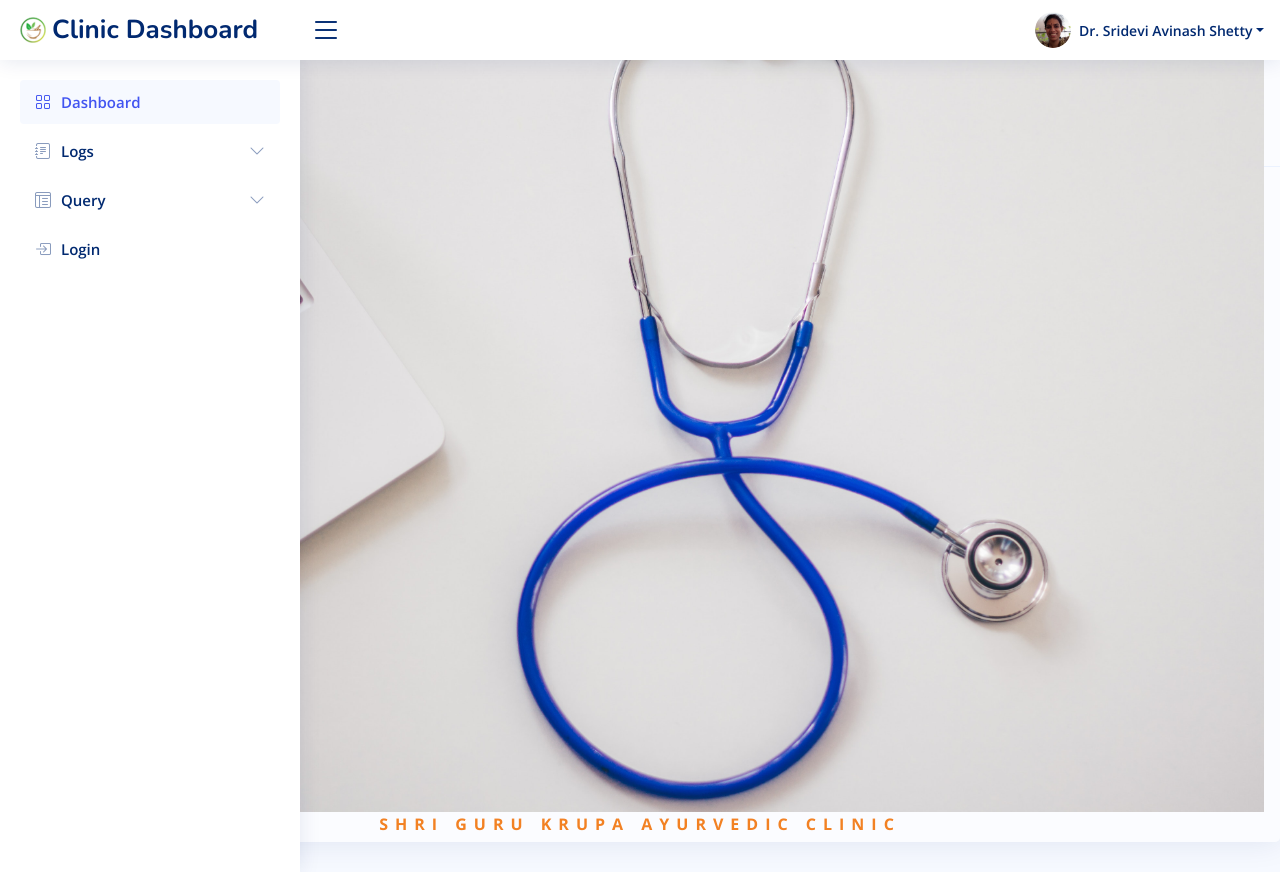
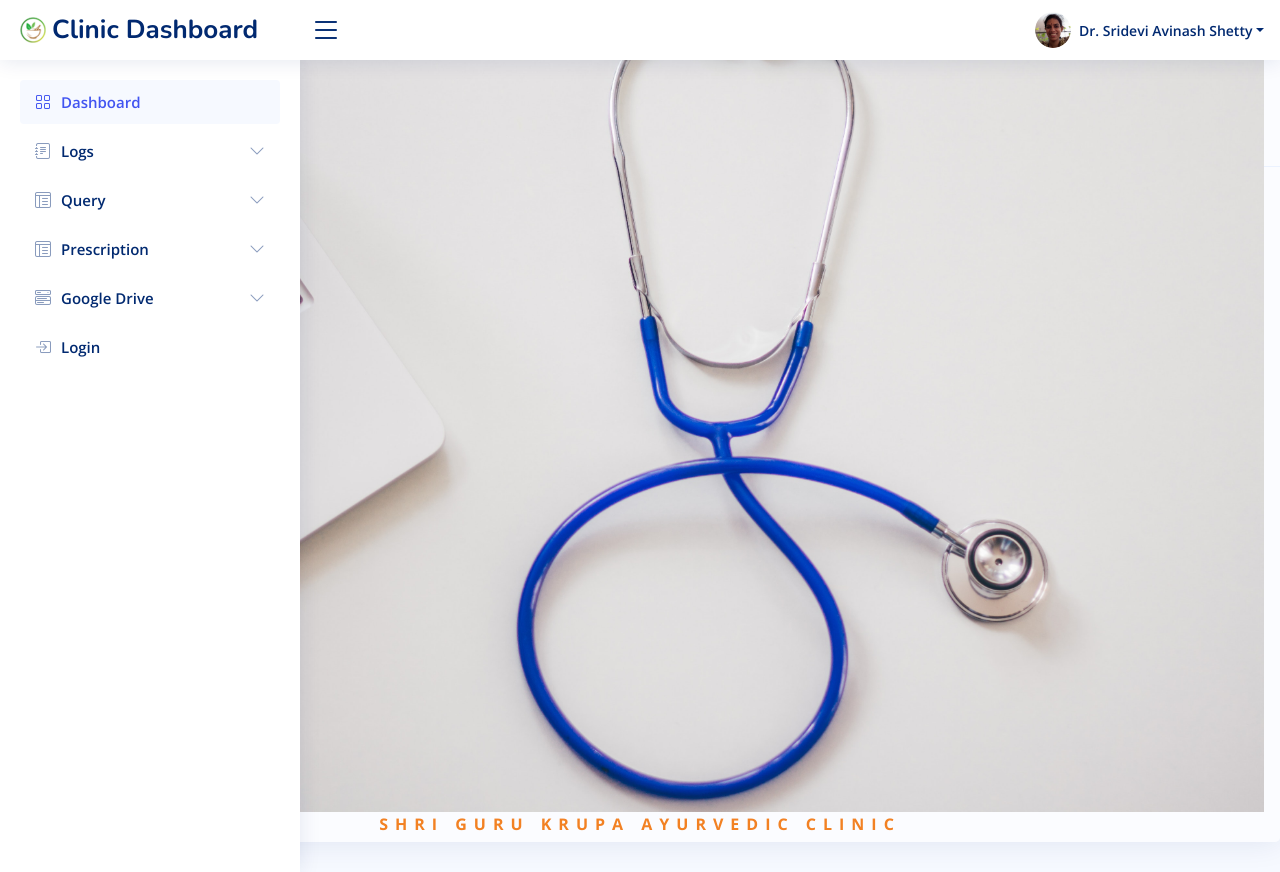
Before and after one commit to adrushtshetty/ClinicAdmin3.7.8, a Flask app: page /home in a window 1280 px wide. Run offline with Flask 2, Linux system fonts and the light colour scheme; some libraries are stand-ins or nearby versions.

Commit message:
drive and docs changes

```diff
--- a/templates/index.html
+++ b/templates/index.html
@@ -161,7 +161,17 @@
         </ul>
       </li>
 
+      <li class="nav-item">
+        <a class="nav-link collapsed" data-bs-target="#components-nav" target="_blank" rel="noopener noreferrer" href="https://docs.google.com/document/u/4/">
+          <i class="bi bi-layout-text-window-reverse"></i><span>Prescription</span><i class="bi bi-chevron-down ms-auto"></i>
+        </a>
+      </li>
 
+      <li class="nav-item">
+        <a class="nav-link collapsed" data-bs-target="#charts-nav" target="_blank" rel="noopener noreferrer" href="https://drive.google.com/drive/u/4/my-drive">
+          <i class="bi bi-menu-button-wide"></i><span>Google Drive</span><i class="bi bi-chevron-down ms-auto"></i>
+        </a>
+      </li>
 
       <li class="nav-item">
         <a class="nav-link collapsed" href="/">
```
Also changed, not shown: templates/forms-elements.html (+12 -0 lines), templates/query.html (+14 -0 lines).
